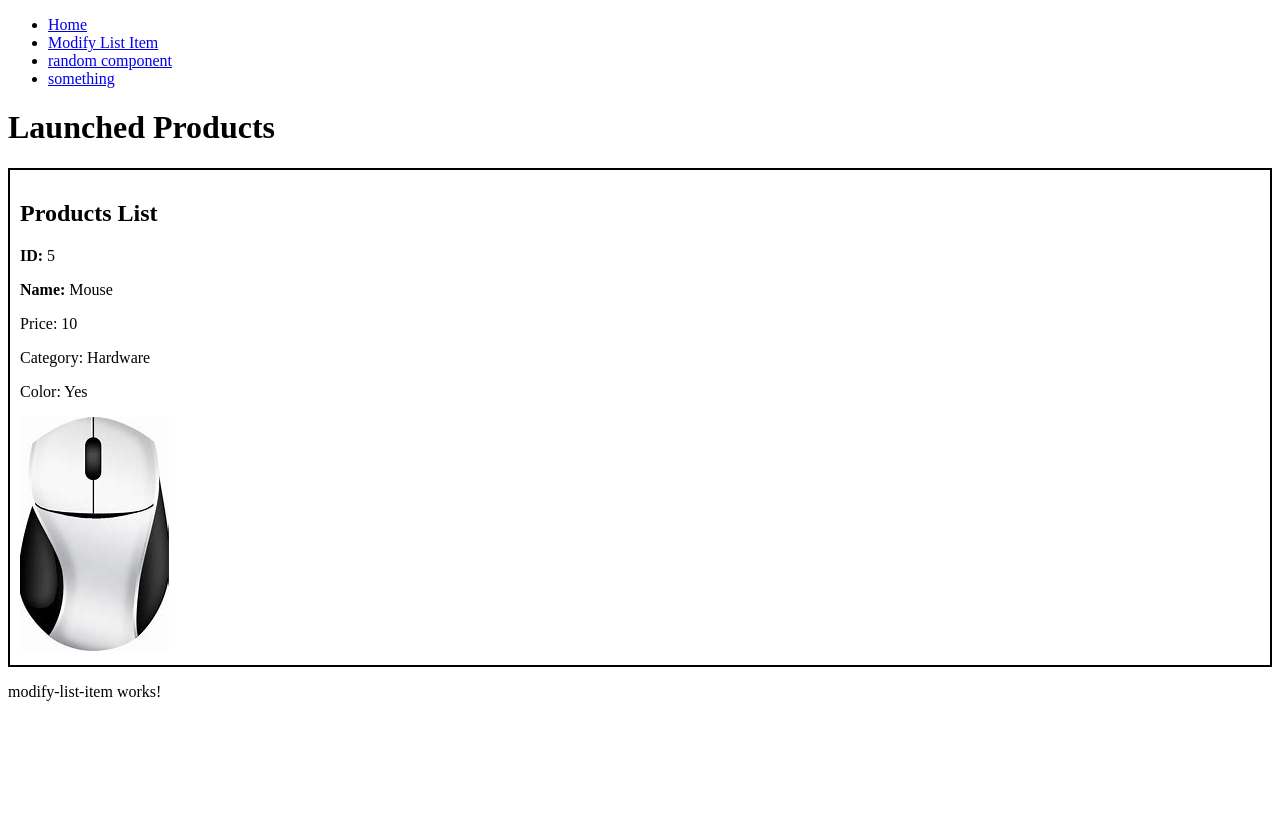
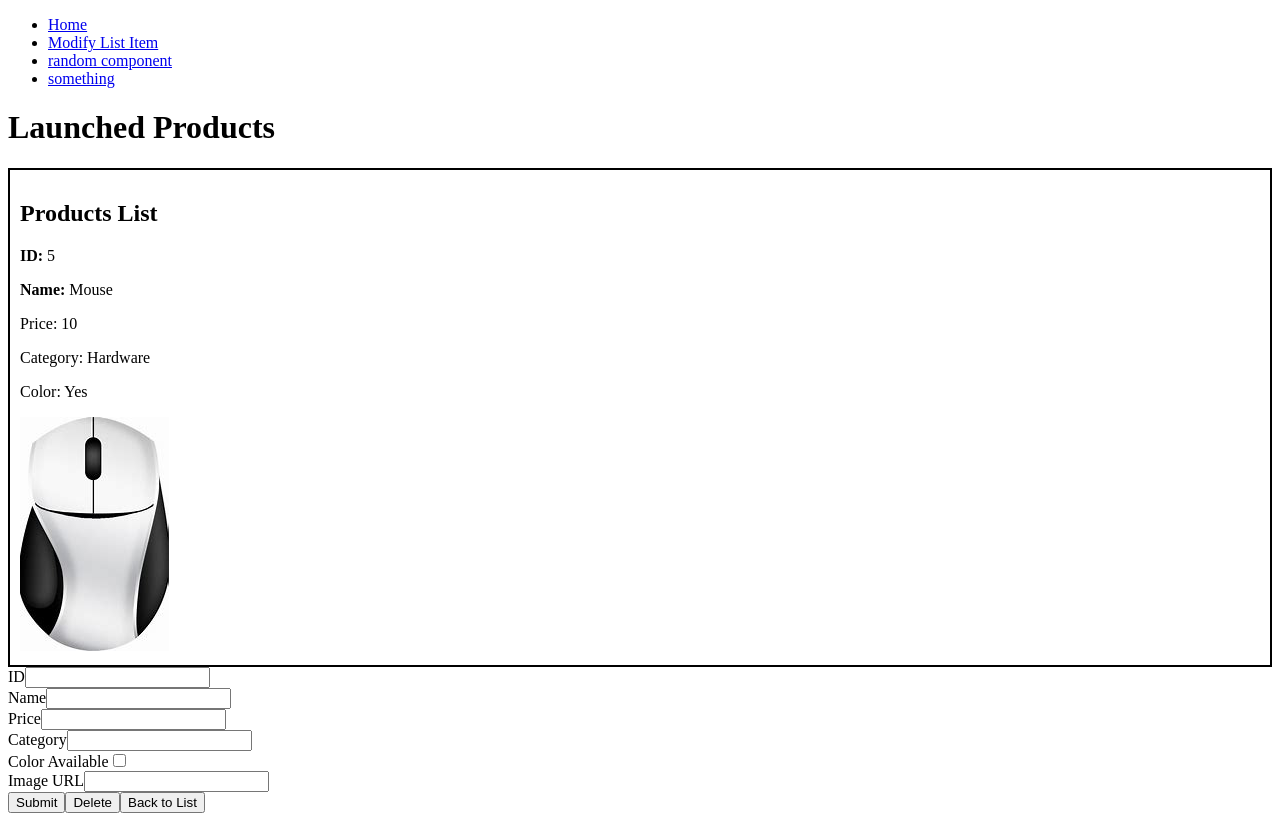
Before and after one commit to Aryanparmar123/Aryan_Parmar_Learning_Angular_new, an Angular app: page /modify-list-item in a window 1280 px wide. Before the commit the page ends 800 px from the top, so only its background shows below. Built offline with nearby package versions, Linux system fonts and the light colour scheme.

Commit message:
added the form and required imports and buttons for delte and edit

```diff
--- a/src/app/content-list/content-list.component.html
+++ b/src/app/content-list/content-list.component.html
@@ -2,6 +2,8 @@
   <h2>Electronics List</h2>
   <div *ngFor="let product of productList">
    <app-content-list-item [product]="product" ></app-content-list-item>
+    <button (click)="onEdit(product.id)">Edit</button>
+    <button (click)="onDelete(product.id)">Delete</button>
   </div>
 </div>
 
--- a/src/app/content-list/content-list.component.ts
+++ b/src/app/content-list/content-list.component.ts
@@ -3,6 +3,7 @@ import {NgClass, NgForOf} from '@angular/common';
 import {Product} from '../Shared/models/product';
 import {ElectronicItemsService} from '../services/electronic-items.service';
 import {ContentListItemComponent} from '../content-list-item/content-list-item.component';
+import {Router} from '@angular/router';
 
 @Component({
   selector: 'app-content-list',
@@ -22,11 +23,20 @@ export class ContentListComponent {
 
   productList: Product[] = [];
 
-  constructor(private ElectronicItemsService: ElectronicItemsService) { }
+  constructor(private ElectronicItemsService: ElectronicItemsService,private router: Router) { }
 
   ngOnInit(): void {
     this.ElectronicItemsService.getAllElectronics().subscribe(data => {
       this.productList = data;
     });
   }
+  onEdit(id: number): void {
+    this.router.navigate(['/modify-product', id]);
+  }
+
+  onDelete(id: number): void {
+    this.ElectronicItemsService.deleteElectronics(id).subscribe(() => {
+      this.productList = this.productList.filter(product => product.id !== id);
+    });
+  }
 }
--- a/src/app/modify-list-item/modify-list-item.component.html
+++ b/src/app/modify-list-item/modify-list-item.component.html
@@ -1 +1,35 @@
-<p>modify-list-item works!</p>
+<form [formGroup]="productForm" (ngSubmit)="onSubmit()">
+  <div class="form-group">
+    <label for="id">ID</label>
+    <input type="number" id="id" formControlName="id" />
+  </div>
+
+  <div class="form-group">
+    <label for="name">Name</label>
+    <input type="text" id="name" formControlName="name" />
+  </div>
+
+  <div class="form-group">
+    <label for="price">Price</label>
+    <input type="number" id="price" formControlName="price" />
+  </div>
+
+  <div class="form-group">
+    <label for="category">Category</label>
+    <input type="text" id="category" formControlName="category" />
+  </div>
+
+  <div class="form-group">
+    <label for="color">Color Available</label>
+    <input type="checkbox" id="color" formControlName="color" />
+  </div>
+
+  <div class="form-group">
+    <label for="imageUrl">Image URL</label>
+    <input type="text" id="imageUrl" formControlName="imageUrl" />
+  </div>
+
+  <button type="submit">Submit</button>
+  <button type="button" (click)="onDelete()">Delete</button>
+  <button type="button" (click)="navigateToProductList()">Back to List</button>
+</form>
--- a/src/app/modify-list-item/modify-list-item.component.ts
+++ b/src/app/modify-list-item/modify-list-item.component.ts
@@ -1,11 +1,40 @@
-import { Component } from '@angular/core';
+import {Component, OnInit} from '@angular/core';
+import {FormBuilder, FormGroup, ReactiveFormsModule, Validators} from '@angular/forms';
+import {Product} from '../Shared/models/product';
+import {ActivatedRoute, Router} from '@angular/router';
+import {ElectronicItemsService} from '../services/electronic-items.service';
 
 @Component({
   selector: 'app-modify-list-item',
-  imports: [],
+  imports: [
+    ReactiveFormsModule
+  ],
   templateUrl: './modify-list-item.component.html',
+  standalone: true,
   styleUrl: './modify-list-item.component.css'
 })
-export class ModifyListItemComponent {
+export class ModifyListItemComponent implements OnInit {
+  productForm: FormGroup;
+  product: Product | undefined;
+
+  constructor(
+    private fb: FormBuilder,
+    private route: ActivatedRoute,
+    private electronicItemsService: ElectronicItemsService,
+    private router: Router
+  ) {
+    // Reactive form with validation
+    this.productForm = this.fb.group({
+      id: ['', Validators.required],
+      name: ['', Validators.required],
+      price: ['', [Validators.required, Validators.min(0)]],
+      category: ['', Validators.required],
+      color: [false],
+      imageUrl: ['']
+    });
+  }
+
+  ngOnInit(): void {
+  }
 
 }
```
